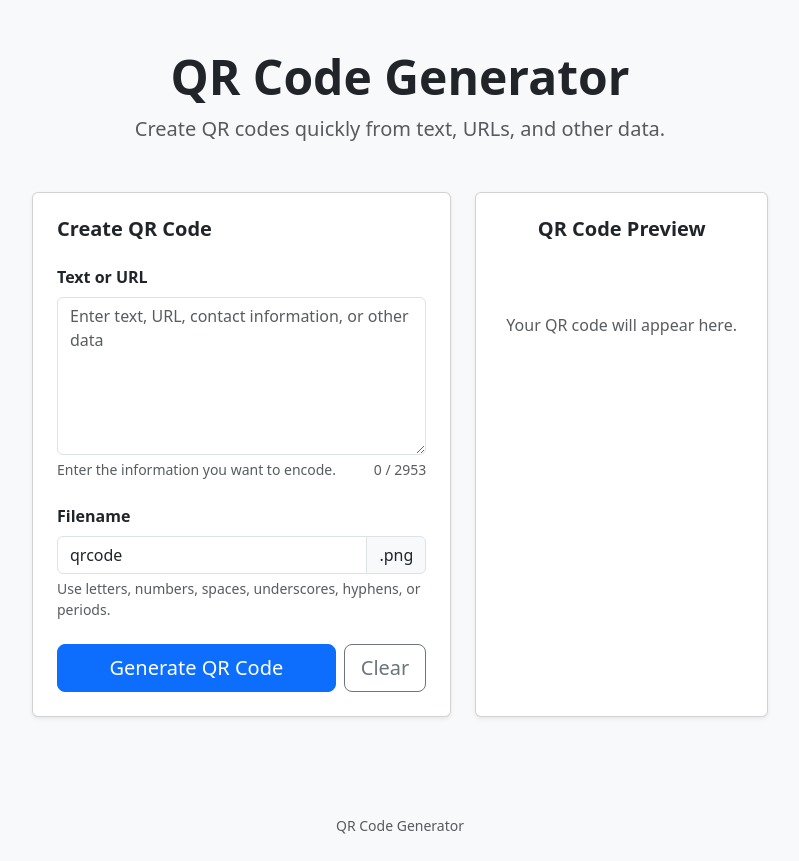
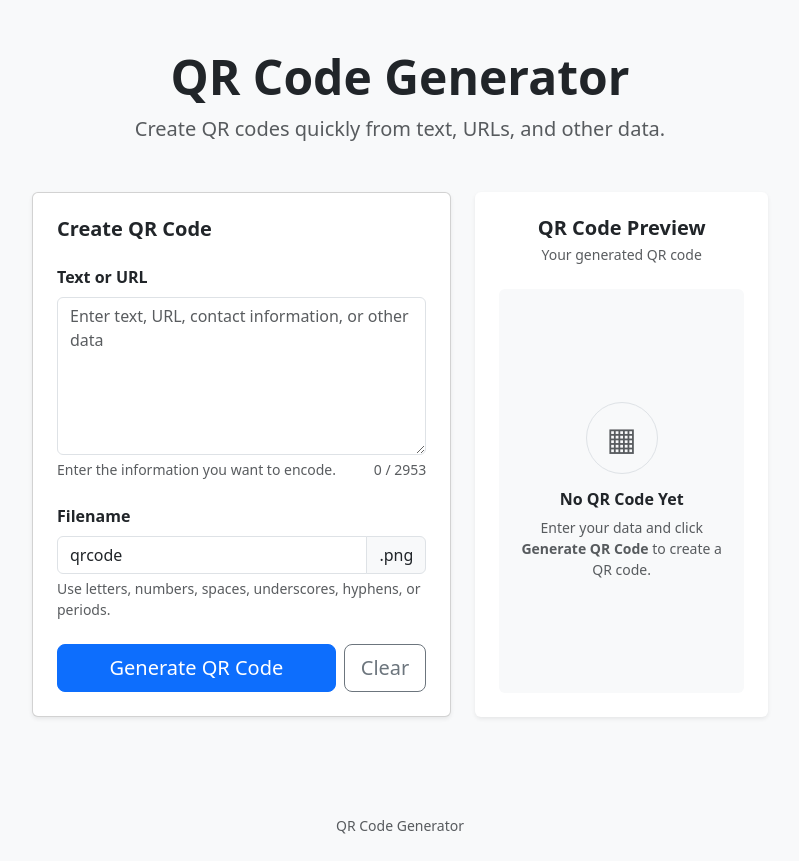
Before and after one commit to rachmadf/qrcode_generator, a Flask app: page / in a window 1280 px wide. Shown: the part 63-924 px from the top of the page, without its empty margins (240-1039 px from the left). Run offline with Flask 3, Linux system fonts and the light colour scheme.

Commit message:
add before and after generated code

```diff
--- a/templates/index.html
+++ b/templates/index.html
@@ -171,22 +171,30 @@
 
                     </div>
 
-
                     <!-- Preview section -->
                     <div class="col-12 col-lg-5">
 
-                        <div class="card shadow-sm h-100">
-                            <div class="card-body p-4 text-center" id="previewContainer">
+                        <div class="card shadow-sm h-100 border-0">
 
-                                <h2 class="h5 fw-bold mb-4">
+                            <div class="card-body p-4 d-flex flex-column">
+
+                                <div class="text-center mb-4">
+
+                                    <h2 class="h5 fw-bold mb-1">
                                         QR Code Preview
                                     </h2>
+
+                                    <p class="text-muted small mb-0">
+                                        Your generated QR code
+                                    </p>
+
+                                </div>
 
 
                                 {% if error %}
 
                                     <div
-                                        class="alert alert-danger text-start"
+                                        class="alert alert-danger"
                                         role="alert"
                                     >
                                         {{ error }}
@@ -197,6 +205,13 @@
 
                                 {% if qr_filename %}
 
+                                    <!-- QR image area -->
+                                    <div
+                                        class="d-flex justify-content-center align-items-center
+                                               bg-light rounded p-4 mb-3"
+                                        style="min-height: 320px;"
+                                    >
+
                                         <img
                                             src="{{ url_for(
                                                 'static',
@@ -204,25 +219,68 @@
                                             ) }}"
                                             alt="Generated QR Code"
                                             class="img-fluid"
+                                            style="max-width: 280px;"
                                         >
 
+                                    </div>
+
+
+                                    <!-- Generated filename -->
+                                    <div class="text-center mb-3">
+
+                                        <span class="text-muted small">
+                                            Generated file
+                                        </span>
+
+                                        <div class="fw-semibold text-break">
+                                            {{ qr_filename }}
+                                        </div>
+
+                                    </div>
+
+
+                                    <!-- Download -->
                                     <a
                                         href="{{ url_for(
                                             'static',
                                             filename='generated/' + qr_filename
                                         ) }}"
-                                        class="btn btn-success w-100 mt-4"
+                                        class="btn btn-success btn-lg w-100 mt-auto"
                                         download
                                     >
                                         Download QR Code
                                     </a>
 
+
                                 {% else %}
 
-                                    <div class="text-muted py-5">
+                                    <!-- Empty preview state -->
+                                    <div
+                                        class="d-flex flex-column justify-content-center
+                                               align-items-center text-center
+                                               bg-light rounded flex-grow-1"
+                                        style="min-height: 320px;"
+                                    >
 
-                                        <p class="mb-0">
-                                            Your QR code will appear here.
+                                        <div
+                                            class="border rounded-circle
+                                                   d-flex justify-content-center
+                                                   align-items-center mb-3"
+                                            style="width: 72px; height: 72px;"
+                                        >
+                                            <span class="fs-2 text-muted">
+                                                ▦
+                                            </span>
+                                        </div>
+
+                                        <h3 class="h6 fw-semibold">
+                                            No QR Code Yet
+                                        </h3>
+
+                                        <p class="text-muted small mb-0 px-3">
+                                            Enter your data and click
+                                            <strong>Generate QR Code</strong>
+                                            to create a QR code.
                                         </p>
 
                                     </div>
@@ -230,6 +288,7 @@
                                 {% endif %}
 
                             </div>
+
                         </div>
 
                     </div>
```
Lines whose indentation alone changed are shown as unchanged.
